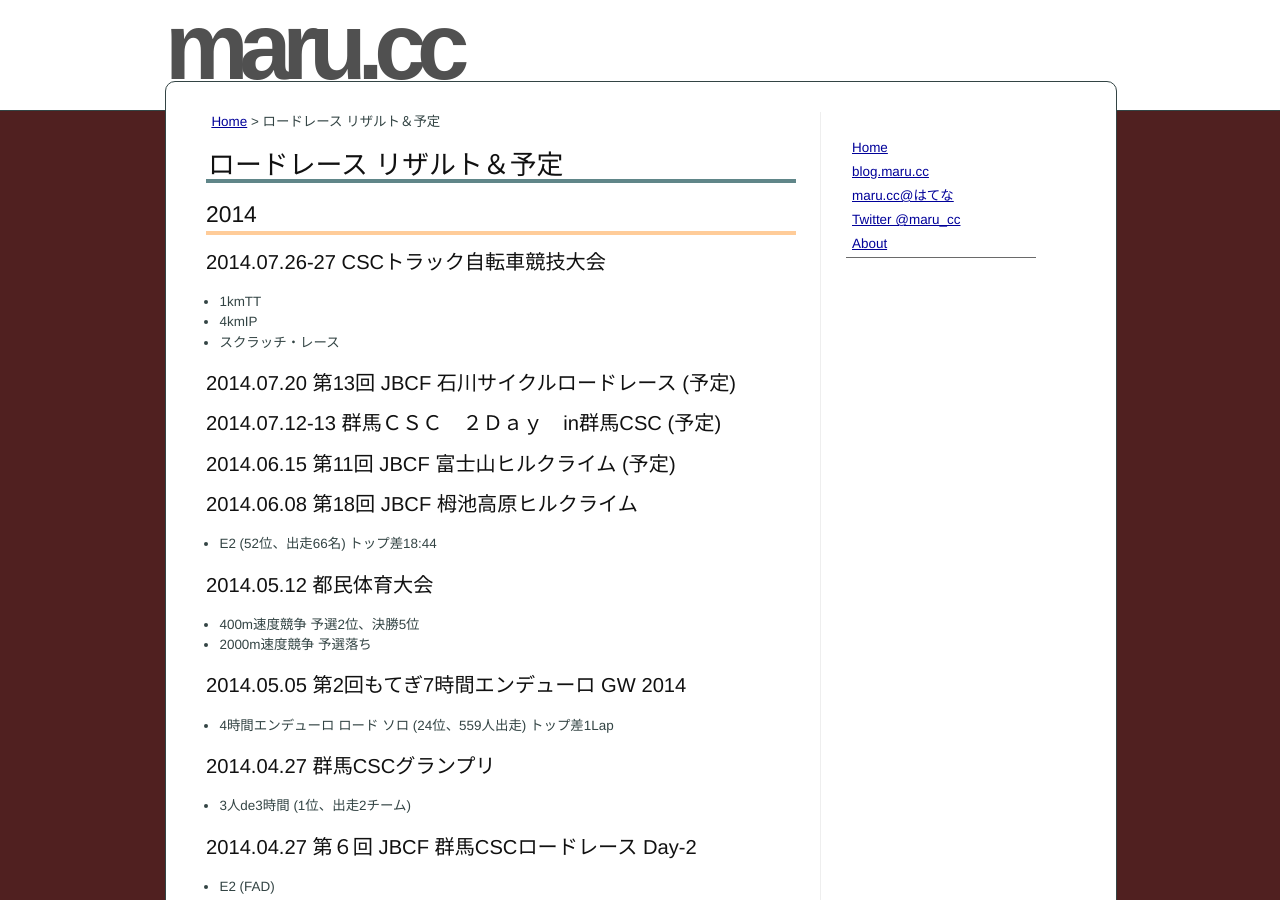
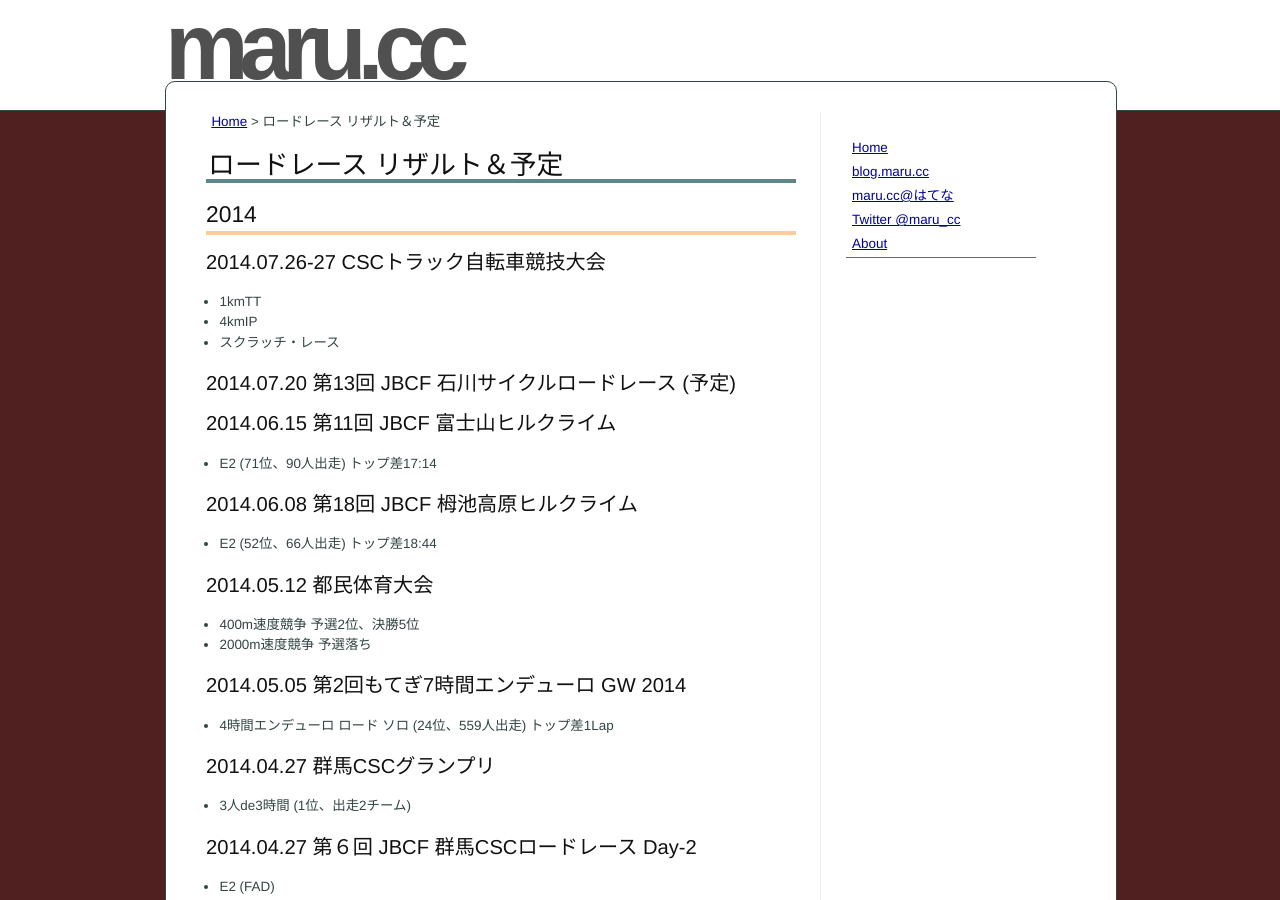
Before and after one commit to marucc/marucc.github.io, a Jekyll site: the page built from sports/results_bike.md, in a window 1280 px wide and 900 px high. Built offline with Jekyll 4.4.1, drawn with Linux system fonts in a browser that asks for light colours.

Commit message:
Published with https://stackedit.io/

```diff
--- a/sports/results_bike.md
+++ b/sports/results_bike.md
@@ -18,12 +18,11 @@ markdown: kramdown
 
 ### 2014.07.20 第13回 JBCF 石川サイクルロードレース (予定)
 
-### 2014.07.12-13 群馬ＣＳＣ　２Ｄａｙ　in群馬CSC (予定)
-
-### 2014.06.15 第11回 JBCF 富士山ヒルクライム (予定)
+### 2014.06.15 第11回 JBCF 富士山ヒルクライム
+- E2 (71位、90人出走) トップ差17:14
 
 ### 2014.06.08 第18回 JBCF 栂池高原ヒルクライム
-- E2 (52位、出走66名) トップ差18:44
+- E2 (52位、66人出走) トップ差18:44
 
 ### 2014.05.12 都民体育大会
 - 400m速度競争 予選2位、決勝5位
```
